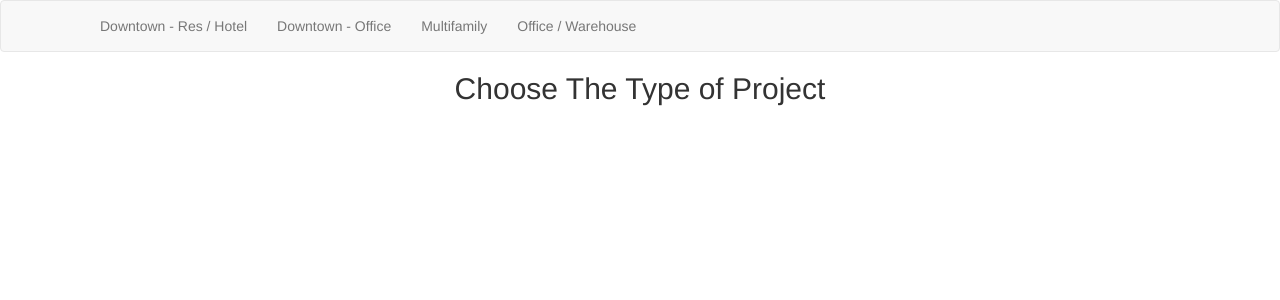
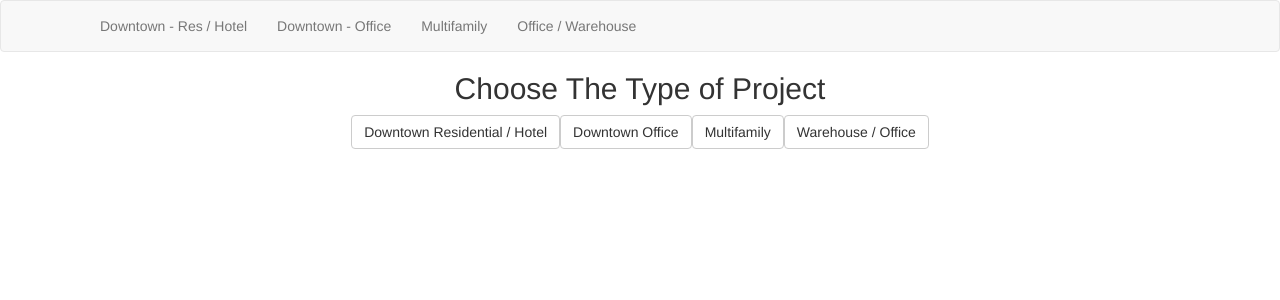
Before and after one commit to mateoholman/MeterTcoDates, a React (Create React App) app: page / in a window 1280 px wide. Shown: the top 300 px of the page. Built offline with nearby package versions, Linux system fonts and the light colour scheme.

Commit message:
Added buttons for each project type

```diff
--- a/src/components/Landing.js
+++ b/src/components/Landing.js
@@ -1,10 +1,15 @@
 import React, { Component } from 'react';
+import { Button } from 'react-bootstrap';
 
 class Landing extends Component {
   render() {
     return (
       <div className="landing">
         <h2>Choose The Type of Project</h2>
+        <Button>Downtown Residential / Hotel</Button>
+        <Button>Downtown Office</Button>
+        <Button>Multifamily</Button>
+        <Button>Warehouse / Office</Button>
       </div>
     );
   }
```
Also changed, not shown: 1 other file (tests, documents, lock files or other folders).
